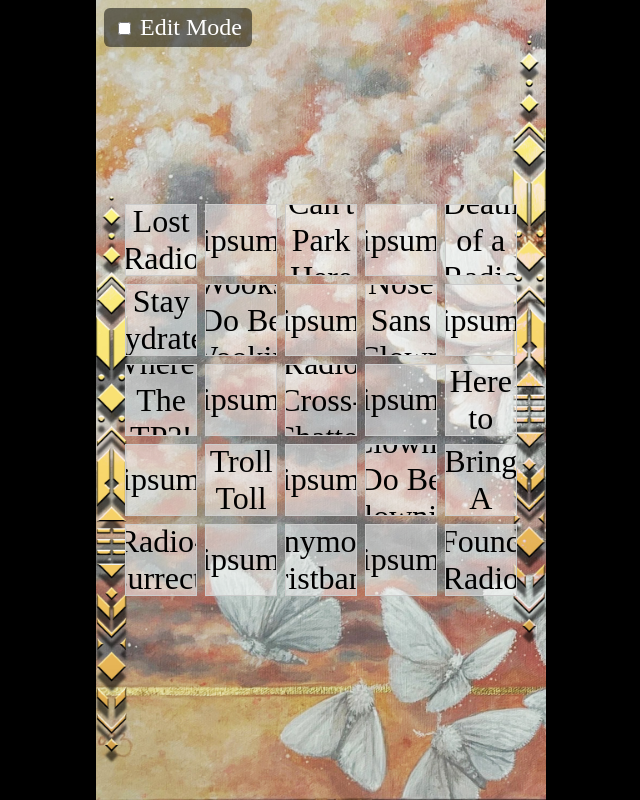
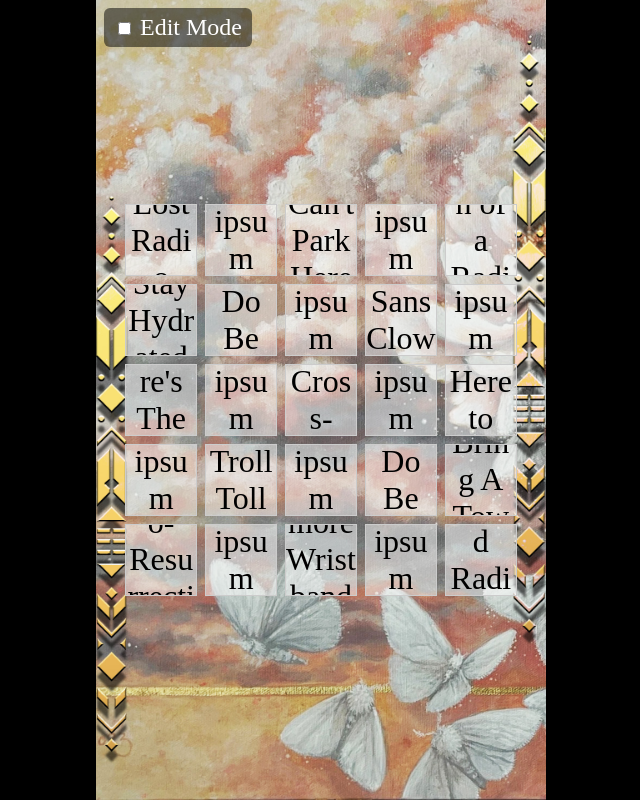
Before and after one commit to endless-iterations/imagine-bingo, a plain HTML site: page index.html in a window 1280 px wide. Shown: the whole page, without its empty margins (319-959 px from the left). Drawn offline with Linux system fonts and the light colour scheme.

Commit message:
Update styles.css
break word

```diff
--- a/styles.css
+++ b/styles.css
@@ -79,7 +79,7 @@ body {
   justify-content: center;
   text-align: center;
   font-size: 4vmin;
-  word-break: keep-all;
+  word-break: break-word;
   background: rgba(255, 255, 255, 0.5);
   border: 1px solid #ccc;
   cursor: pointer;
@@ -99,4 +99,5 @@ body {
 .square.marked {
   background: rgba(255, 209, 57, 0.6);
   color: rgb(0, 0, 0);
+
 }
```
